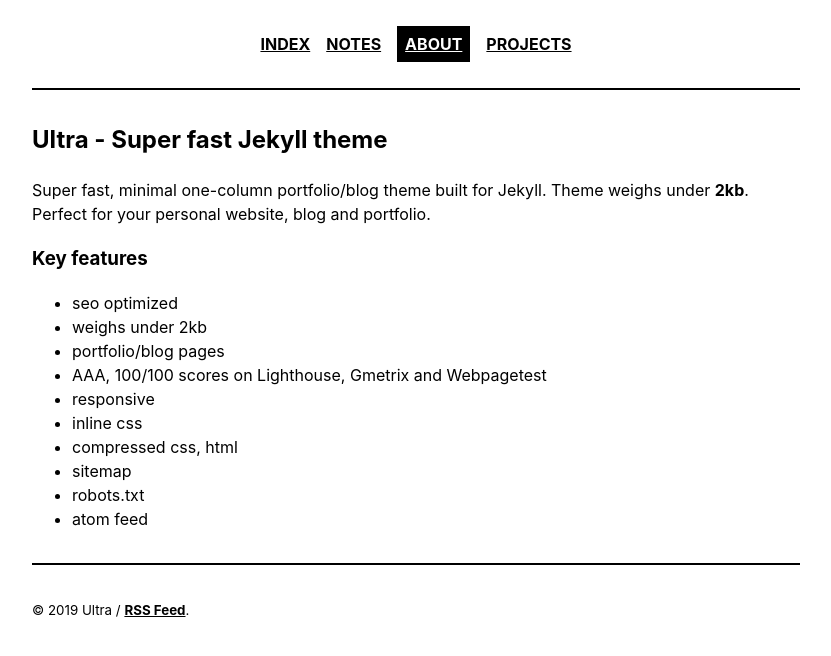
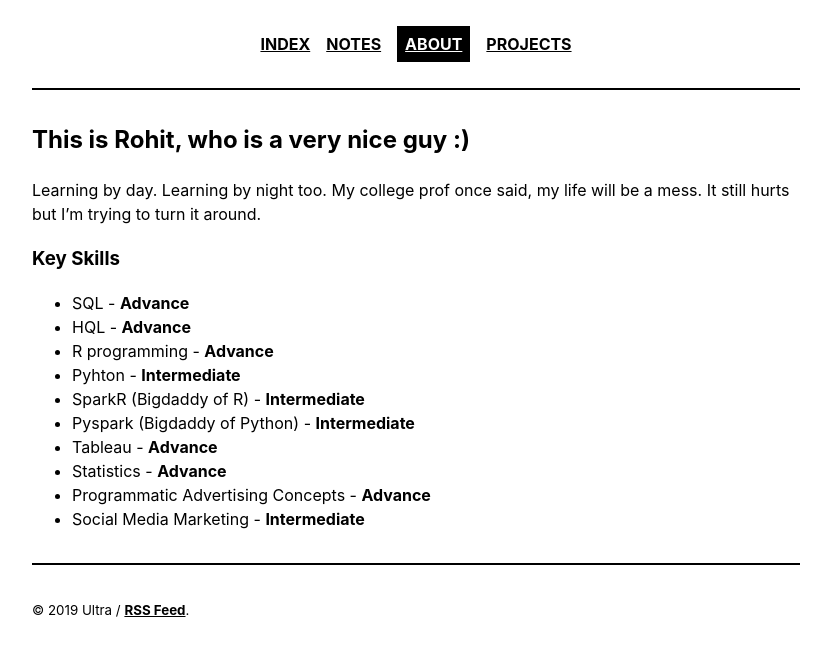
Before and after one commit to asoliyarohit/asoliyarohit.github.io, a Jekyll site: the page built from _pages/about.md, in a window 1280 px wide. Shown: the top 656 px of the page, without its empty margins (224-1055 px from the left). Built offline with Jekyll 4.4.1, drawn with Linux system fonts in a browser that asks for light colours.

Commit message:
Update about.md
Updated about, added some love

```diff
--- a/_pages/about.md
+++ b/_pages/about.md
@@ -3,19 +3,19 @@
 title: About
 ---
 
-## Ultra - Super fast Jekyll theme
+## This is Rohit, who is a very nice guy :)
 
-Super fast, minimal one-column portfolio/blog theme built for Jekyll. Theme weighs under <strong>2kb</strong>. Perfect for your personal website, blog and portfolio.
+Learning by day. Learning by night too. My college prof once said, my life will be a mess. It still hurts but I'm trying to turn it around.
 
-### Key features
+### Key Skills
 
-- seo optimized
-- weighs under 2kb
-- portfolio/blog pages
-- AAA, 100/100 scores on Lighthouse, Gmetrix and Webpagetest
-- responsive
-- inline css
-- compressed css, html
-- sitemap
-- robots.txt
-- atom feed
+- SQL - <strong> Advance </strong>
+- HQL - <strong> Advance </strong>
+- R programming - <strong> Advance </strong>
+- Pyhton - <strong> Intermediate </strong>
+- SparkR (Bigdaddy of R) - <strong> Intermediate </strong>
+- Pyspark (Bigdaddy of Python) - <strong> Intermediate </strong>
+- Tableau - <strong> Advance </strong>
+- Statistics - <strong> Advance </strong>
+- Programmatic Advertising Concepts - <strong> Advance </strong>
+- Social Media Marketing - <strong> Intermediate </strong>
```
